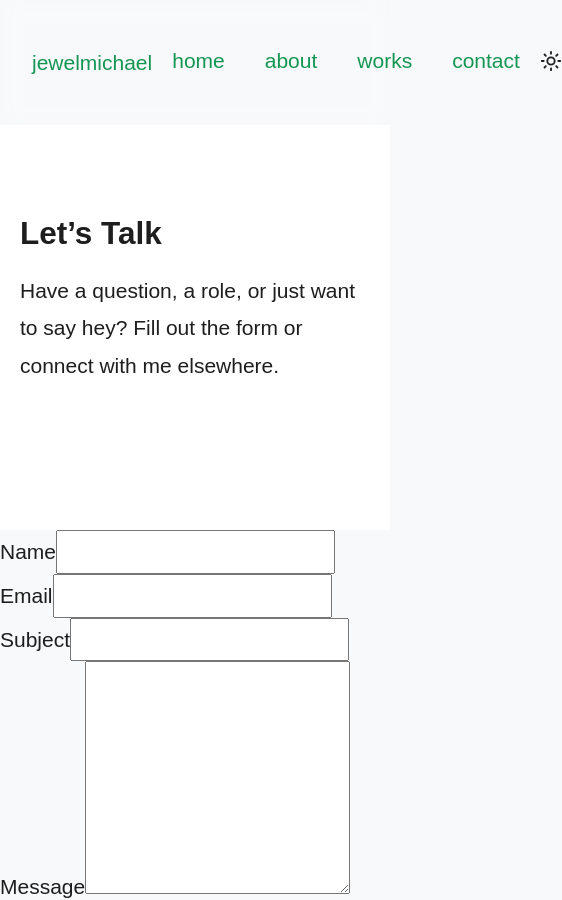
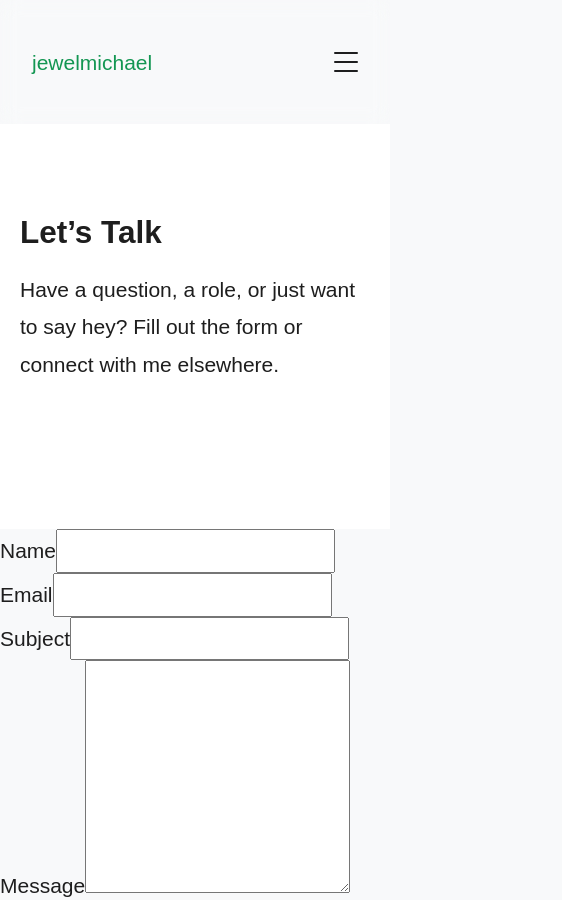
Before and after one commit to jewelmichael/jewelmichael-vite, a React (Vite) app: page /contact in a window 390 px wide. Shown: the top 900 px of the page, 562 px wide, since content can reach past the window. Built offline with nearby package versions, Linux system fonts and the light colour scheme.

Commit message:
menu updates

```diff
--- /dev/null
+++ b/src/components/components/hamburger/Hamburger.module.scss
@@ -0,0 +1,33 @@
+.wrapper {
+  position: relative;
+  width: 24px;
+  height: 24px;
+  cursor: pointer;
+  display: flex;
+  justify-content: center;
+  align-items: center;
+  background: transparent;
+  border-color: transparent;
+}
+
+.bar {
+  position: absolute;
+  width: 24px;
+  height: 2px;
+  background-color: var(--text);
+  border-radius: 1px;
+  transition: all 0.3s ease;
+}
+
+.bar1 {
+  top: 0;
+}
+
+.bar2 {
+  top: 50%;
+  transform: translateY(-50%);
+}
+
+.bar3 {
+  bottom: 0;
+}
--- /dev/null
+++ b/src/components/components/hamburger/Hamburger.tsx
@@ -0,0 +1,40 @@
+import { motion } from 'framer-motion';
+import styles from './Hamburger.module.scss';
+
+type Props = {
+  isOpen: boolean;
+  toggle: () => void;
+};
+
+export default function Hamburger({ isOpen, toggle }: Props) {
+  return (
+    <button onClick={toggle} className={styles.wrapper} aria-label="Toggle menu">
+      {/* Top Line */}
+      <motion.span
+        className={`${styles.bar} ${styles.bar1}`}
+        animate={{
+          rotate: isOpen ? 45 : 0,
+          y: isOpen ? 9 : 0,
+        }}
+        transition={{ type: 'spring', stiffness: 260, damping: 20 }}
+      />
+      {/* Middle Line */}
+      <motion.span
+        className={`${styles.bar} ${styles.bar2}`}
+        animate={{
+          opacity: isOpen ? 0 : 1,
+        }}
+        transition={{ duration: 0.2 }}
+      />
+      {/* Bottom Line */}
+      <motion.span
+        className={`${styles.bar} ${styles.bar3}`}
+        animate={{
+          rotate: isOpen ? -45 : 0,
+          y: isOpen ? -9 : 0,
+        }}
+        transition={{ type: 'spring', stiffness: 260, damping: 20 }}
+      />
+    </button>
+  );
+}
--- a/src/components/components/loader/Loader.tsx
+++ b/src/components/components/loader/Loader.tsx
@@ -26,7 +26,7 @@ const Loader = ({ onComplete }: { onComplete: () => void }) => {
         <motion.div
           className={styles.loader}
           style={{
-            background: startReveal ? 'transparent' : '#062D1F',
+            background: startReveal ? 'transparent' : 'var(--color-primary-dark-bg)',
             pointerEvents: 'none', // ensures no blocking
           }}
           initial={{ opacity: 1 }}
--- a/src/components/layouts/header/Header.module.scss
+++ b/src/components/layouts/header/Header.module.scss
@@ -19,11 +19,10 @@
   align-items: center;
   justify-content: space-between;
   z-index: 9999;
-  .nav{
+
+  .nav {
     display: inline-flex;
   }
-  .theme_sun{}
-  .theme_moon{}
 }
 
 @supports (-webkit-backdrop-filter: none) or (backdrop-filter: none) {
@@ -34,3 +33,74 @@
     background-color: rgba($header-color, 0.2);
   }
 }
+
+.active {
+  border-bottom: 2px solid currentColor;
+}
+
+.theme_sun,
+.theme_moon {
+  cursor: pointer;
+}
+
+.desktopOnly {
+  @media (max-width: var(--breakpoint-md)) {
+    display: none;
+  }
+}
+
+.mobileOnly {
+  display: none;
+
+  @media (max-width: var(--breakpoint-md)) {
+    display: block;
+  }
+}
+
+.mobileMenuOverlay {
+  position: fixed;
+  inset: 0;
+  background-color: var(--bg-dark);
+  display: flex;
+  justify-content: center;
+  align-items: center;
+  z-index: 40;
+  overflow: hidden;
+}
+
+.mobileNav {
+  display: flex;
+  flex-direction: column;
+  gap: 2rem;
+  text-align: center;
+  font-size: 4rem;
+
+  a {
+    color: var(--text);
+  }
+}
+
+.activeMobile {
+  text-decoration: underline;
+}
+
+.mobileThemeToggle {
+  margin-top: 2rem;
+  cursor: pointer;
+}
+
+.desktopOnly {
+  display: flex;
+
+  @media (max-width: 1023px) {
+    display: none !important;
+  }
+}
+
+.mobileOnly {
+  display: none;
+
+  @media (max-width: 1023px) {
+    display: block;
+  }
+}
--- a/src/components/layouts/header/Header.tsx
+++ b/src/components/layouts/header/Header.tsx
@@ -1,27 +1,63 @@
-import { Link, useLocation } from 'react-router-dom'
-import styles from './Header.module.scss'
-import { useTheme } from '@/components/components/theme/ThemeContext'
-import { motion, AnimatePresence } from 'framer-motion'
-import { Moon, Sun } from 'lucide-react'
+import { Link, useLocation } from 'react-router-dom';
+import { useRef, useEffect, useState } from 'react';
+import styles from './Header.module.scss';
+import { useTheme } from '@/components/components/theme/ThemeContext';
+import { motion, AnimatePresence } from 'framer-motion';
+import { Moon, Sun } from 'lucide-react';
+import Hamburger from '@/components/components/hamburger/Hamburger';
 
 type NavLink = {
-  label: string
-  path: string
-}
+  label: string;
+  path: string;
+};
 
 type HeaderProps = {
-  logo: string
-  navLinks: NavLink[]
-}
+  logo: string;
+  navLinks: NavLink[];
+};
 
 const Header = ({ logo, navLinks }: HeaderProps) => {
-  const location = useLocation()
-  const { theme, toggleTheme } = useTheme()
+  const location = useLocation();
+  const { theme, toggleTheme } = useTheme();
+  const [isMenuOpen, setIsMenuOpen] = useState(false);
+  const hamburgerRef = useRef<HTMLDivElement>(null);
+  const [clipOrigin, setClipOrigin] = useState('100% 0%'); // default
+
+  useEffect(() => {
+    if (hamburgerRef.current) {
+      const rect = hamburgerRef.current.getBoundingClientRect();
+      const x = rect.left + rect.width / 2;
+      const y = rect.top + rect.height / 2;
+      setClipOrigin(`${x}px ${y}px`);
+    }
+  }, [isMenuOpen]);
+
+  useEffect(() => {
+    const getBreakpoint = () =>
+      parseInt(getComputedStyle(document.documentElement).getPropertyValue('--breakpoint-lg'));
+
+    const handleResize = () => {
+      const breakpoint = getBreakpoint();
+      if (window.innerWidth >= breakpoint) {
+        setIsMenuOpen(false);
+      }
+    };
+
+    window.addEventListener('resize', handleResize);
+    return () => window.removeEventListener('resize', handleResize);
+  }, []);
+
+  useEffect(() => {
+    window.scrollTo({ top: 0, behavior: 'auto' });
+  }, [location.pathname]);
 
   return (
+    <>
       <header className={styles.Wrapper}>
         <Link to="/" className={styles.logo}>{logo}</Link>
-      <nav className={styles.nav}>
+
+        {/* Desktop nav */}
+        <nav className={`${styles.nav} ${styles.desktopOnly}`}>
           {navLinks.map(link => (
             <Link
               key={link.path}
@@ -59,8 +95,56 @@ const Header = ({ logo, navLinks }: HeaderProps) => {
             </AnimatePresence>
           </span>
         </nav>
+
+        {/* Mobile Hamburger */}
+        <div className={styles.mobileOnly} ref={hamburgerRef}>
+          <Hamburger isOpen={isMenuOpen} toggle={() => setIsMenuOpen(prev => !prev)} />
+        </div>
       </header>
-  )
-}
 
-export default Header
+      {/* Fullscreen Mobile Menu */}
+      <AnimatePresence>
+        {isMenuOpen && (
+          <motion.div
+            key="mobile-menu"
+            initial={{ clipPath: `circle(0% at ${clipOrigin})` }}
+            animate={{ clipPath: `circle(150% at ${clipOrigin})` }}
+            exit={{ clipPath: `circle(0% at ${clipOrigin})` }}
+            transition={{ duration: 0.6, ease: [0.4, 0, 0.2, 1] }}
+            className={styles.mobileMenuOverlay}
+          >
+            <nav className={styles.mobileNav}>
+              {navLinks.map((link, i) => (
+                <motion.div
+                  key={link.path}
+                  initial={{ opacity: 0, y: 20 }}
+                  animate={{ opacity: 1, y: 0 }}
+                  transition={{ delay: 0.2 + i * 0.1 }}
+                >
+                  <Link
+                    to={link.path}
+                    onClick={() => setIsMenuOpen(false)}
+                    className={location.pathname === link.path ? styles.activeMobile : ''}
+                  >
+                    {link.label}
+                  </Link>
+                </motion.div>
+              ))}
+              <motion.div
+                initial={{ opacity: 0 }}
+                animate={{ opacity: 1 }}
+                transition={{ delay: 0.4 + navLinks.length * 0.1 }}
+                onClick={toggleTheme}
+                className={styles.mobileThemeToggle}
+              >
+                {theme === 'light' ? <Sun size={22} /> : <Moon size={22} />}
+              </motion.div>
+            </nav>
+          </motion.div>
+        )}
+      </AnimatePresence>
+    </>
+  );
+};
+
+export default Header;
--- a/src/styles/styles.scss
+++ b/src/styles/styles.scss
@@ -6,12 +6,16 @@
 
 
 :root {
+  /*! Screen Sizes
+    ******************************/
   --breakpoint-xs: #{vars.$breakpoint-xs};
   --breakpoint-sm: #{vars.$breakpoint-sm};
   --breakpoint-md: #{vars.$breakpoint-md};
   --breakpoint-lg: #{vars.$breakpoint-lg};
   --breakpoint-xl: #{vars.$breakpoint-xl};
 
+  /*! Colors
+    ******************************/
   --color-primary: #139652;
   --color-primary-light: #1FBF73;
   --color-primary-light-bg: #DFF7EB;
@@ -23,13 +27,23 @@
   --bg-light: #FFFFFF;
   --bg-dark: #E6EBE9;
   --text: #1E1E1E;
+  --fixed-text: #1E1E1E;
   --text-light: #F5F5F5;
   --card: #E6EBE9;
-  --card-dark : #2C2C2E;
+  --card-dark: #2C2C2E;
   --card-shadow: rgba(0, 0, 0, 0.08);
   --muted: #A6A6A6;
   --border: #DADADA;
-  --highlight-hover: rgba(0,0,0,0.05)
+  --highlight-hover: rgba(0, 0, 0, 0.05);
+
+  /*! Font
+    ******************************/
+  --font-family-primary: #{vars.$primaryFontFamily};
+  --font-family-secondary: #{vars.$secondaryFontFamily
+
+}
+
+;
 }
 
 [data-theme="dark"] {
@@ -47,18 +61,19 @@
   --text: #F5F5F5;
   --text-light: #1E1E1E;
   --card: #121212;
-  --card-dark : #FFFFFF;
+  --card-dark: #FFFFFF;
   --card-shadow: rgba(0, 0, 0, 0.4);
   --muted: #A6A6A6;
   --border: #3A3A3C;
-  --highlight-hover: rgba(0,0,0,0.05)
+  --highlight-hover: rgba(0, 0, 0, 0.05)
 }
 
-body{
+body {
   background-color: var(--bg);
 }
-body{
-  font-family: vars.$secondaryFontFamily;
+
+body {
+  font-family: var(--font-family-primary);
   font-size: vars.$font-size-base;
   line-height: 1.8;
   color: var(--text);
@@ -76,13 +91,16 @@ body{
     box-shadow 0.3s ease,
     transform 0.3s ease;
 }
+
 .btn:hover {
   transform: scale(1.005);
   box-shadow: vars.$btnShadowHover;
 }
-.btn + .btn {
+
+.btn+.btn {
   margin-left: 1.2rem;
 }
+
 .btn-clear {
   background-color: transparent;
   border-color: transparent;
@@ -92,25 +110,30 @@ body{
   background-color: var(--color-primary);
   color: var(--text-light);
 }
-main > section {
+
+main>section {
   padding-left: vars.$spacer;
   padding-right: vars.$spacer;
   padding-top: vars.$spacer-xl;
   padding-bottom: vars.$spacer-xxl;
   background-color: var(--bg-light);
 }
+
 section.is-light-colored {
   background-color: var(--bg);
 }
+
 section.is-primary-colored {
   background-color: var(--color-primary-light-bg);
 }
+
 .container {
   width: 100%;
   max-width: vars.$containerWidth;
   margin-left: auto;
   margin-right: auto;
 }
+
 .text-highlight {
   color: var(--color-primary);
 }
@@ -124,19 +147,23 @@ section.is-primary-colored {
     border-radius: 4px;
     box-shadow: 3px 3px 5px -3px var(--card-shadow);
     transition: 0.3s ease;
+
     p {
       color: var(--color-dark);
     }
+
     &:hover {
       box-shadow: 2px 2px 20px -10px rgba(0, 0, 0, 0.2);
       transform: scale(1.02);
     }
   }
+
   .card-outline {
     .carditem {
       border: 1px solid var(--border);
     }
   }
+
   &.card-outline {
     .carditem {
       border: 1px solid var(--border);
@@ -147,24 +174,30 @@ section.is-primary-colored {
 .text-primary {
   color: var(--color-primary-base);
 }
+
 .text-secondary {
   color: var(--color-secondary-base);
 }
+
 .text-white {
   color: var(--color-white);
 }
+
 .textEllipsis {
   display: -webkit-box;
   max-width: 100%;
   -webkit-box-orient: vertical;
   overflow: hidden;
   -webkit-line-clamp: 3;
+
   &.small {
     -webkit-line-clamp: 1;
   }
+
   &.medium {
     -webkit-line-clamp: 4;
   }
+
   &.large {
     -webkit-line-clamp: 5;
   }
```
Also changed, not shown: src/assets/fonts/FontImport.scss (+6 -6 lines), src/pages/home/Home.module.scss (+34 -2 lines), src/styles/base/_variables.scss (+4 -6 lines). Lines whose indentation alone changed are shown as unchanged.
